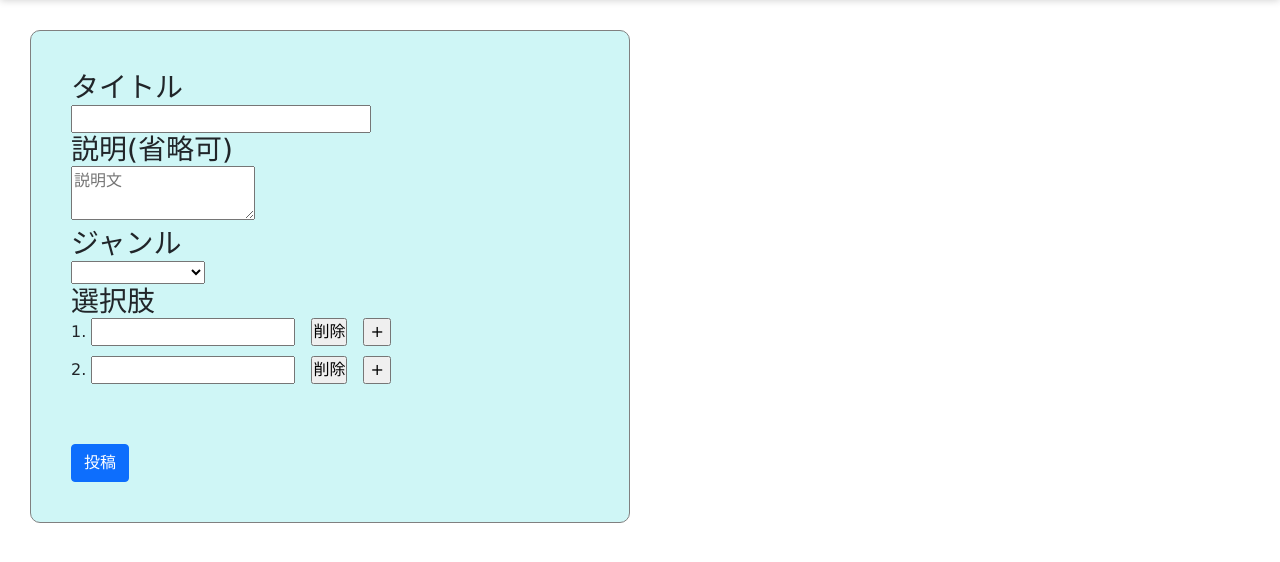
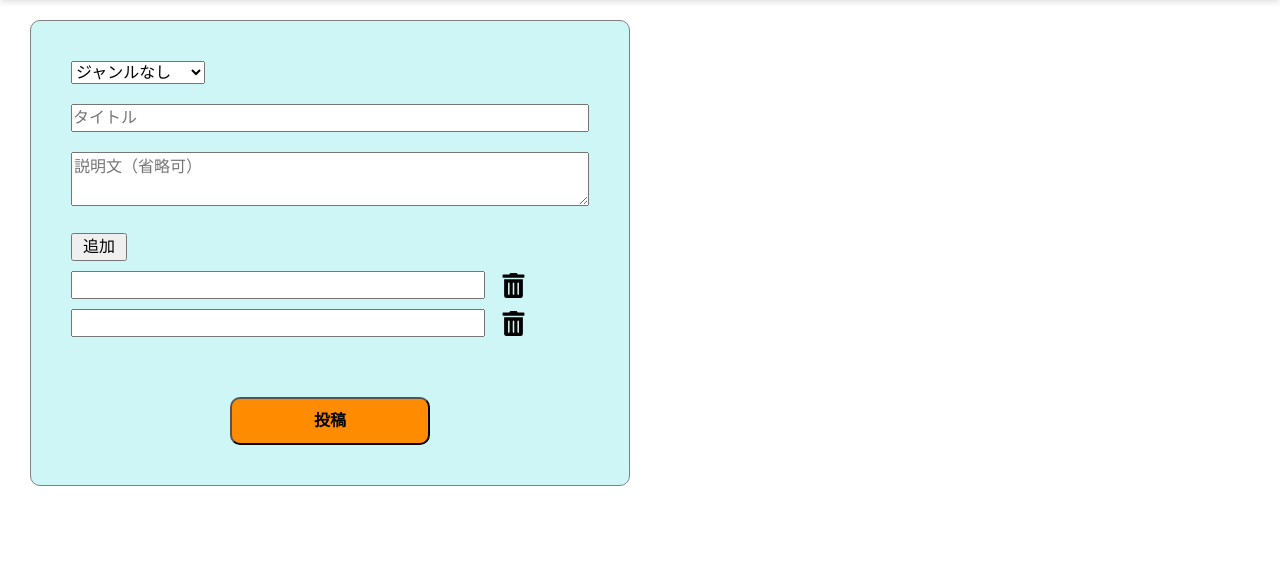
Before and after one commit to OH2015/votify, a Django app: page /create_question/ in a window 1280 px wide. Shown: the part 60-622 px from the top of the page. Run offline with Django 4.2, Linux system fonts and the light colour scheme; a user stored in the database is signed in; tables that the repository leaves empty hold one stand-in row (values such as "Sample post").

Commit message:
change layout

```diff
--- a/django/apps/polls/models.py
+++ b/django/apps/polls/models.py
@@ -86,6 +86,8 @@ class Account(models.Model):
     last_name = models.CharField(max_length=100)
     # 名
     first_name = models.CharField(max_length=100)
+    # プロフィール文章
+    profile = models.CharField(max_length=1000,default='')
     # プロフィール画像(S3のコスト節約のため廃止)
     # account_image = models.ImageField(upload_to="uploads/profile_images/",default='uploads/profile_images/no_image.png',null=True)
 
--- a/django/apps/polls/urls.py
+++ b/django/apps/polls/urls.py
@@ -16,15 +16,15 @@ urlpatterns = [
     path('update_history/', views.UpdateHistory, name='update_history'),
     # 質問作成
     path('create_question/', views.CreateQuestion.as_view() , name='create_question'),
-    # 質問一覧
-    path('my_questions/', views.MyQuestions.as_view() , name='my_questions'),
     # コメント投稿
     path('post_comment/<int:pk>/', views.PostComment.as_view() , name='post_comment'),
 
     # 新規登録
     path('register', views.AccountRegistration.as_view(), name='register'),
-    # マイページ
-    path('mypage', views.mypage, name='mypage'),
+    # 個人トップ画面
+    path('<str:username>/account_top/', views.AccountTop.as_view(), name='account_top'),
+    # 個人情報
+    path('<str:username>/account_info', views.AccountInfo.as_view(), name='account_info'),
 
     # API
     path('api/questions/', views.QuestionListAPIView.as_view()),
--- a/django/apps/polls/views.py
+++ b/django/apps/polls/views.py
@@ -121,20 +121,24 @@ class  AccountRegistration(TemplateView):
 
         return render(request,"polls/register.html",context=self.params)
 
+# アカウントトップ画面
+class  AccountTop(TemplateView):
+    # Get処理
+    def get(self,request,username):
+        user = get_object_or_404(User, username=username)
+        account = get_object_or_404(Account, user=user)
+        questions = Question.objects.order_by('updated_at').filter(author=user).all()
+        return render(request,"polls/account_top.html",{'account':account,"questions":questions})
 
-# マイページ
-def mypage(request):
-    acc = Account.objects.get(user=request.user)
-    return render(request, 'polls/mypage.html',context={"account":acc})
+# 個人情報参照画面
+class  AccountInfo(TemplateView):
+    # Get処理
+    def get(self,request,username):
+        user = get_object_or_404(User, username=username)
+        account = get_object_or_404(Account, user=user)
+        return render(request, 'polls/account_info.html',context={"account":account})
 
 
-# My投稿一覧
-@method_decorator(login_required, name='dispatch')
-class  MyQuestions(TemplateView):
-    def get(self,request):
-        user = request.user
-        questions = Question.objects.order_by('updated_at').filter(author=user).all()
-        return render(request,"polls/my_questions.html",{"questions":questions})
 
 
 #
--- a/django/static/polls/css/common/style.css
+++ b/django/static/polls/css/common/style.css
@@ -17,7 +17,7 @@ body, div, dl, dt, dd, ul, ol, li, h1, h2, h3, h4, h5, h6, pre, form, fieldset,
 #header {
     display: flex;
     justify-content:space-between;
-
+	position: fixed;
 	z-index:100000;
     top:0px;
     left: 0px;
@@ -86,6 +86,7 @@ body, div, dl, dt, dd, ul, ol, li, h1, h2, h3, h4, h5, h6, pre, form, fieldset,
 }
 
 #main_content {
+	margin-top: 50px;
 	display: table;
 	width: 100%;
 }
--- a/django/templates/base.html
+++ b/django/templates/base.html
@@ -37,9 +37,9 @@
                     <i id="user-icon" class="fa-solid fa-circle-user fa-3x"></i>
                     <div class="header-user-menu">
                         <ul>
-                            <li><a href="{% url 'polls:mypage' %}">{{ user.username }}</a></li>
+                            <li><a href='{% url "polls:account_top" user.username %}'>{{ user.username }}</a></li>
+                            <li><a href="{% url 'polls:account_info' user.username %}">個人情報</a></li>
                             <li><a href='{% url "polls:create_question" %}'>投稿</a></li>
-                            <li><a href='{% url "polls:my_questions" %}'>My質問一覧</a></li>
                             <li><a href="{% url 'accounts:Logout' %}">ログアウト</a></li>
                         </ul>
                     </div>
--- a/django/templates/polls/create.html
+++ b/django/templates/polls/create.html
@@ -1,5 +1,6 @@
 {% extends 'base.html' %}
 {% block title %}投稿/編集画面{% endblock %}
+{% load static %}
 <!-- 追加リソース -->
 {% block extra-static %}
 <!-- Vue3 -->
@@ -10,41 +11,35 @@
 {% block content %}
 <div id="app">
     [[ message ]]
-    <form method="post" action="/create_question/">
+    <form method="post" action="/create_question/" onkeydown="return event.key != 'Enter';">
         {% csrf_token %}
         <div id="container">
 
-            <h3>タイトル</h3>
-            <input type="text" id="question-title" name="question_title" required>
-
-            <h3>説明(省略可)</h3>
-            <textarea c=20 r=3 name="explanation" placeholder="説明文"></textarea>
-
-            <h3>ジャンル</h3>
-            <select name="genre">
-                <option></option>
+            <select name="genre" id="genre">
+                <option value="">ジャンルなし</option>
                 {% for genre in genres %}
                 <option>{{ genre.title }}</option>
                 {% endfor %}
             </select>
+            <br>
+            <input type="text" id="title" name="question_title" placeholder="タイトル" required>
+            <br>
+            <textarea c=100 r=3 id="explanation" name="explanation" placeholder="説明文（省略可）"></textarea>
 
-
-            <h3>選択肢</h3>
             <div id="content" class="containner-fluid">
+                <input class="button btn-add" type="button" v-on:click="add_choice(-1)" value="追加">
                 <div class="row" v-for="(choice,index) in choices" :key="index">
                     <div class="col-sm-12">
-                        <span>[[index+1]]. </span>
-                        <input v-model="choices[index].choice_text" v-bind:name="'choice_title' + index" class="choice-title" required>
+                        <input type="search" @keydown.enter="add_choice(index)" v-model="choices[index].choice_text" :name="'choice_title' + index" :id="'choice' + index" class="choice-title" required>
                         <span>　</span>
-                        <input type="button" v-on:click="remove_question(index)" value="削除">
-                        <span>　</span>
-                        <input type="button" v-on:click="add_question(index)" value=" + ">
+                        <img class="trash" src="{% static 'polls/images/trash-alt-solid.svg' %}" v-on:click="remove_choice(index)">
                     </div>
                 </div>
                 <input hidden name="choice_num" v-bind:value="choices.length">
             </div>
-
-            <input type="submit" class="btn btn-primary" value="投稿" id="btn-submit">
+            <div class="submit-row">
+                <input type="submit" class="button btn-submit" value="投稿">
+            </div>
         </div>
     </form>
 </div>
@@ -63,12 +58,19 @@
             }
         }
         ,methods: {
-            add_question(index){
-                this.choices.splice(index+1,0,{
-                    choice_text: "",
-                })
+            add_choice(index){
+                // 一番下,新規の時は行を追加
+                if(index == this.choices.length - 1 || index == -1){
+                    this.choices.splice(index+1,0,{
+                        choice_text: "",
+                    })
+                }
+                // １つ下を選択
+                this.$nextTick(function() {
+                    document.getElementById('choice' + (index+1)).select();
+                });
             },
-            remove_question(index){
+            remove_choice(index){
                 if(this.choices.length <= 2){
                     return;
                 }
@@ -84,6 +86,15 @@
 </script>
 
 <style>
+input[type="search"] {
+    -webkit-appearance: searchfield;
+}
+input[type="search"]::-webkit-search-cancel-button {
+  -webkit-appearance: searchfield-cancel-button;
+}
+textarea{
+    width:100%;
+}
 #container{
     max-width: 600px;
     width:100%;
@@ -92,14 +103,42 @@
     border: solid 1px gray;
     border-radius: 10px;
 }
-#question-title{
-    width:300px;
+#title{
+    width:100%;
+    margin-bottom: 20px;
+}
+#explanation{
+    margin-bottom: 20px;
+}
+#genre{
+    margin-bottom: 20px;
 }
 .choice-title{
+    width: 80%;
     margin-bottom: 10px;
 }
-#btn-submit{
+.trash{
+    width: 25px;
+    height: 25px;
+}
+.trash:hover{
+    cursor: pointer;
+}
+.btn-add{
+    padding-left: 10px;
+    padding-right: 10px;
+    margin-bottom: 10px;
+}
+.btn-submit{
+    border-radius: 10px;
+    background-color: #FF8C00;
+    font-weight: bold;
+    width: 200px;
+    padding: 10px;
     margin-top: 50px;
+}
+.submit-row{
+    text-align: center;
 }
 </style>
 {% endblock %}
```
Also changed, not shown: django/apps/polls/serializers.py (+9 -1 lines), django/templates/polls/account_info.html (added, +68 -0 lines), django/templates/polls/account_top.html (renamed from django/templates/polls/my_questions.html, +20 -1 lines), django/templates/polls/index.html (+13 -2 lines), django/templates/polls/mypage.html (deleted, +0 -52 lines), django/templates/polls/vote.html (+22 -20 lines), django/apps/polls/migrations/0017_account_profile.py (added), django/static/polls/images/trash-alt-solid.svg (added).
